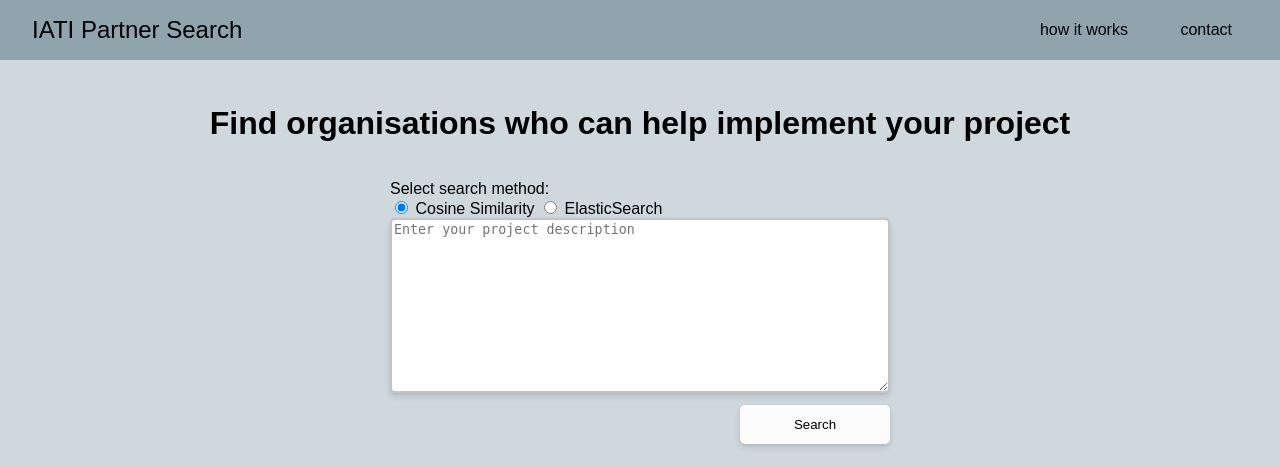
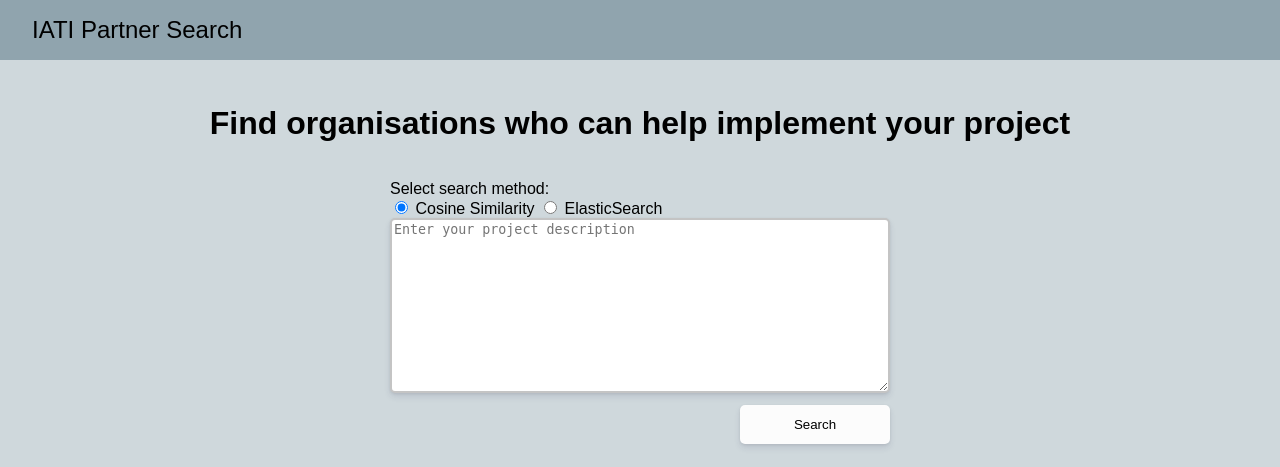
Before and after one commit to datasciencecampus/iati-partner-search, a Flask app: page / in a window 1280 px wide. Shown: the top 467 px of the page. Run offline with Flask 2, Linux system fonts and the light colour scheme; parts of the project's set-up code (start-up, migrations or seed data) failed here and were passed over.

Commit message:
Remove unnecessary links on nav

```diff
--- a/app/templates/base.html
+++ b/app/templates/base.html
@@ -7,10 +7,6 @@
   <body>
     <nav>
       <div class="title">IATI Partner Search</div>
-      <div>
-        <span>how it works</span>
-        <span>contact</span>
-      </div>
     </nav>
     <div id="content">{% block content %}{% endblock %}</div>
   </body>
```
